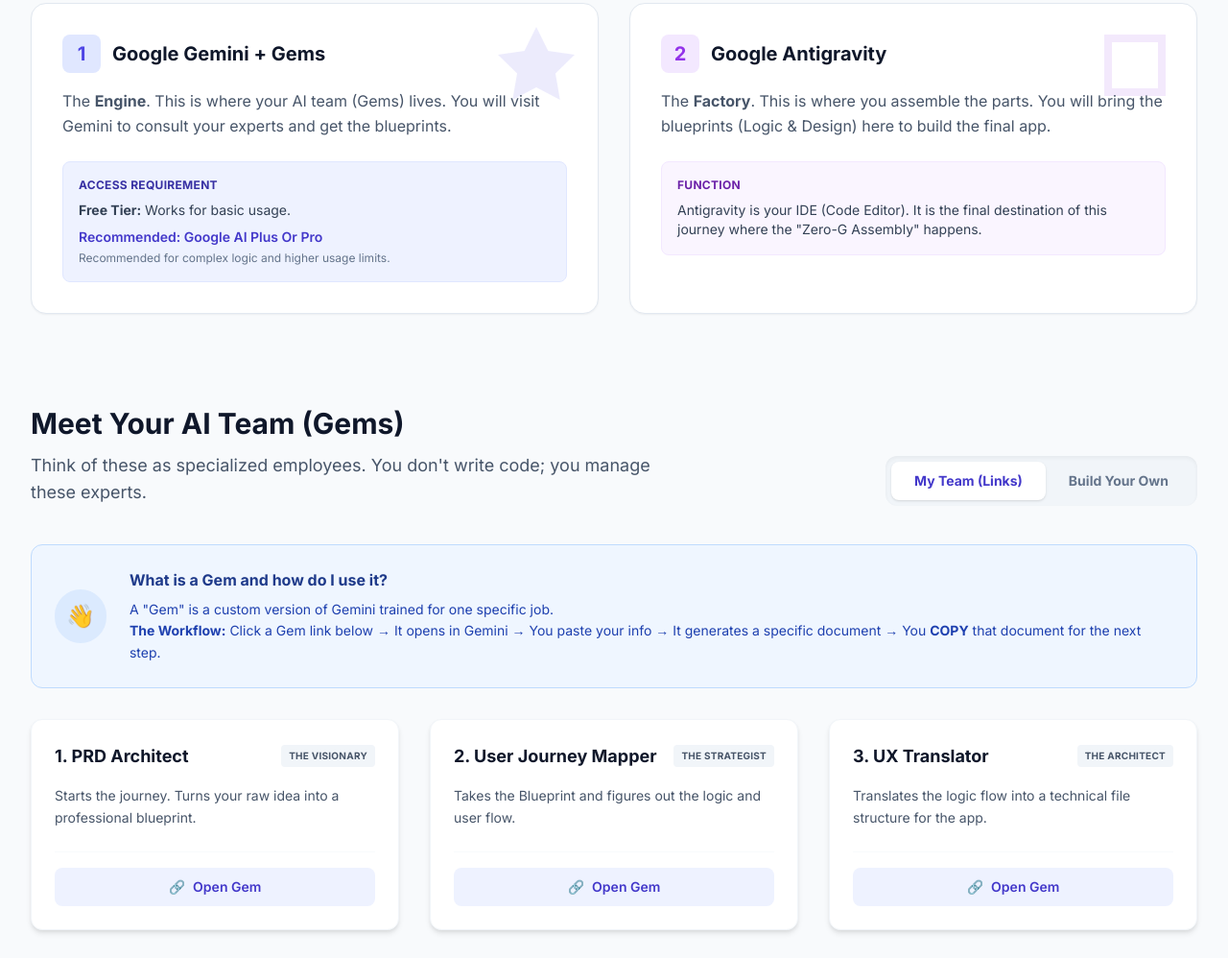
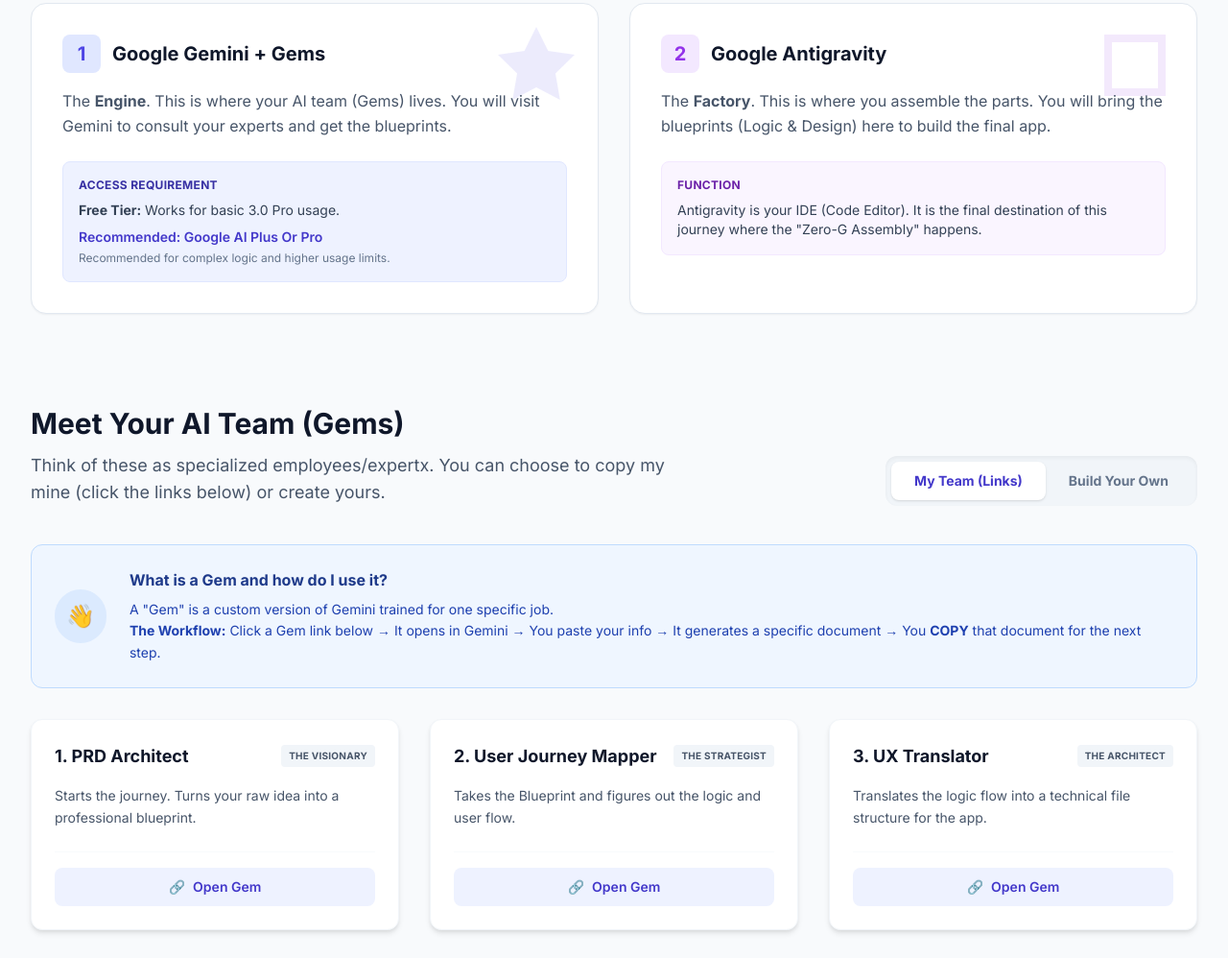
Before and after one commit to Bcp-Sambo/Zero-G, a plain HTML site: page index.html in a window 1280 px wide. Shown: the part 982-1980 px from the top of the page at 96% size. Drawn offline with nearby package versions, Linux system fonts and the light colour scheme.

Commit message:
Update header title and access requirement text
Updated the header title and access requirement description in index.html. Modified the text to reflect changes in versioning and usage details.

```diff
--- a/index.html
+++ b/index.html
@@ -59,7 +59,7 @@
         <div class="max-w-7xl mx-auto px-4 sm:px-6 lg:px-8 h-16 flex items-center justify-between">
             <div class="flex items-center space-x-3">
                 <div class="w-8 h-8 bg-indigo-600 rounded flex items-center justify-center text-white font-bold shadow-lg shadow-indigo-200">Z</div>
-                <h1 class="text-xl font-bold tracking-tight text-slate-900">Zero-G Playbook <span class="text-xs font-normal text-indigo-700 bg-indigo-50 px-2 py-0.5 rounded-full ml-2 border border-indigo-100">v2.3 Journey Edition</span></h1>
+                <h1 class="text-xl font-bold tracking-tight text-slate-900">Zero-G Playbook <span class="text-xs font-normal text-indigo-700 bg-indigo-50 px-2 py-0.5 rounded-full ml-2 border border-indigo-100">v2.3</span></h1>
             </div>
             <nav class="hidden md:flex space-x-8 text-sm font-medium">
                 <a href="#philosophy" class="text-slate-500 hover:text-indigo-600 transition">Philosophy</a>
@@ -142,7 +142,7 @@
                         <div class="bg-indigo-50 rounded-lg p-4 border border-indigo-100">
                             <h4 class="text-xs font-bold text-indigo-800 uppercase tracking-wide mb-2">Access Requirement</h4>
                             <p class="text-sm text-slate-700">
-                                <strong>Free Tier:</strong> Works for basic usage.<br>
+                                <strong>Free Tier:</strong> Works for basic 3.0 Pro usage.<br>
                                 <span class="block mt-2 text-indigo-700 font-semibold">Recommended: Google AI Plus Or Pro</span>
                                 <span class="text-xs text-slate-500 block mt-1">Recommended for complex logic and higher usage limits.</span>
                             </p>
@@ -180,7 +180,7 @@
                 <div class="max-w-2xl">
                     <h2 class="text-3xl font-bold text-slate-900">Meet Your AI Team (Gems)</h2>
                     <p class="text-slate-600 mt-3 text-lg">
-                        Think of these as specialized employees. You don't write code; you manage these experts.
+                        Think of these as specialized employees/expertx. You can choose to copy my mine (click the links below) or create yours.
                     </p>
                 </div>
                 <!-- Path Toggle -->
```
